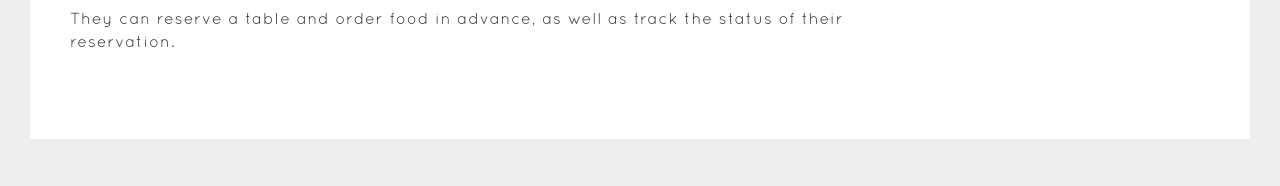
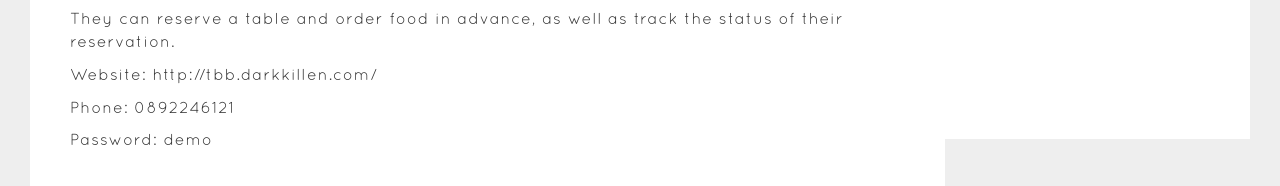
Before and after one commit to imosmos/profile, a plain HTML site: page index.html in a window 1280 px wide. Shown: the part 1910-2096 px from the top of the page. Drawn offline with nearby package versions, Linux system fonts and the light colour scheme.

Commit message:
Update index.html

```diff
--- a/index.html
+++ b/index.html
@@ -117,6 +117,8 @@
                         reservation system, reserve management system, and information management system.</p>
                     <p>They can reserve a table and order food in advance,
                         as well as track the status of their reservation. </p>
+                    <p>Website: http://tbb.darkkillen.com/</p>
+                    <p>Phone: 0892246121<dd>Password: demo </p>
                 </div>
                 <div class="col-md-3 center">
                     <img src="images/01.png" alt="" height="250px">
```
